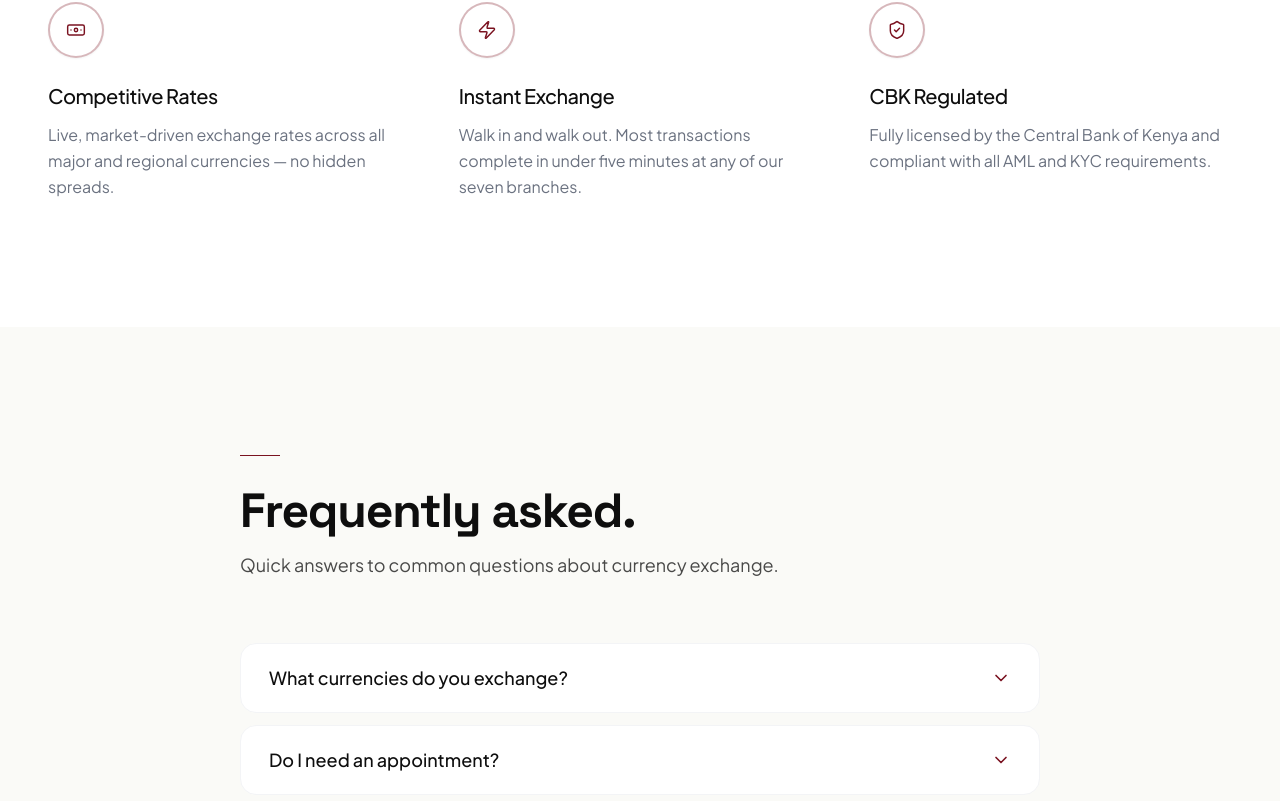
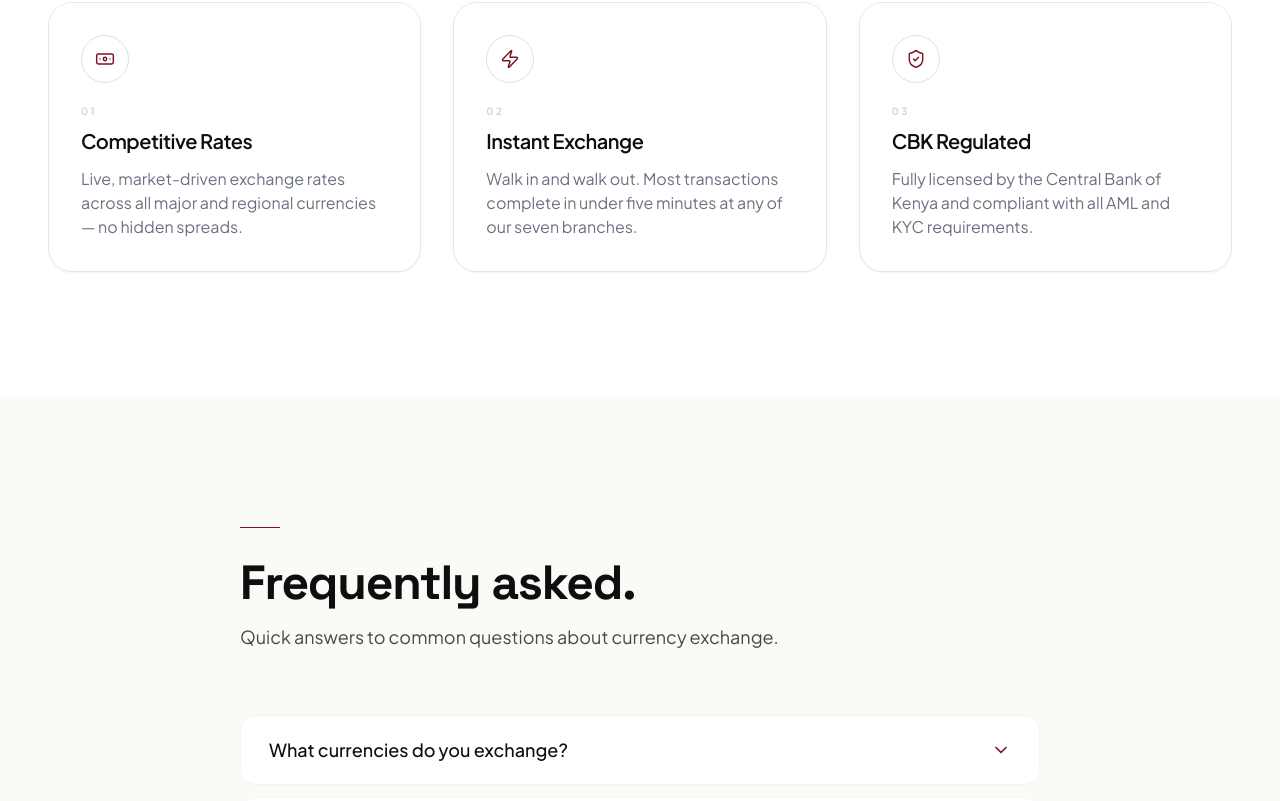
Before and after one commit to lumasia07/sunny-forex-web, a React (Vite) app: page /forex in a window 1280 px wide. Shown: the part 2239-3040 px from the top of the page. Built offline with nearby package versions, Linux system fonts and the light colour scheme.

Commit message:
Refactor Forex component to enhance layout and animations by introducing ForexFeatureCard and FaqItem components, improving visual presentation and interactivity.

```diff
--- a/src/pages/Forex.tsx
+++ b/src/pages/Forex.tsx
@@ -1,5 +1,5 @@
-import React from 'react';
-import { motion } from 'framer-motion';
+import React, { useState } from 'react';
+import { motion, AnimatePresence } from 'framer-motion';
 import { PageHero } from '../components/PageHero';
 import { RatesStrip } from '../components/RatesStrip';
 import { CtaBand } from '../components/CtaBand';
@@ -62,7 +62,132 @@ const faqs = [
   }
 ];
 
+function ForexFeatureCard({
+  feature,
+  index,
+}: {
+  feature: (typeof features)[number];
+  index: number;
+}) {
+  const Icon = feature.icon;
+
+  return (
+    <motion.div
+      initial={{ opacity: 0, y: 20 }}
+      whileInView={{ opacity: 1, y: 0 }}
+      viewport={{ once: true }}
+      transition={{ duration: 0.6, delay: index * 0.15 }}
+      whileHover={{ y: -4 }}
+      className="group relative h-full overflow-hidden rounded-2xl sm:rounded-3xl border border-gray-200 bg-white shadow-sm hover:shadow-xl hover:border-[#7A1220]/40 transition-all duration-500"
+    >
+      <div className="absolute inset-0 bg-white" />
+      <div className="absolute inset-0 bg-[#7A1220] opacity-0 transition-opacity duration-500 group-hover:opacity-[0.88]" />
+
+      <div className="relative z-10 flex flex-col p-6 sm:p-8 group-hover:[&_*]:text-white">
+        <motion.div
+          className="w-11 h-11 sm:w-12 sm:h-12 rounded-full bg-[#7A1220]/8 border border-[#7A1220]/15 flex items-center justify-center mb-5 group-hover:bg-white/10 group-hover:border-white/30 transition-colors duration-500"
+          whileHover={{ scale: 1.12, rotate: 8 }}
+          transition={{ type: 'spring', stiffness: 400, damping: 16 }}
+        >
+          <Icon className="w-5 h-5 text-[#7A1220] group-hover:text-white transition-colors duration-500" strokeWidth={1.75} />
+        </motion.div>
+
+        <span className="text-[10px] font-bold tracking-[0.25em] uppercase text-gray-300 group-hover:text-white/40 transition-colors duration-500 mb-2">
+          0{index + 1}
+        </span>
+
+        <h3 className="text-lg sm:text-xl font-semibold text-[#0E0E0E] group-hover:text-white mb-3 transition-colors duration-500">
+          {feature.title}
+        </h3>
+
+        <p className="text-sm sm:text-base text-gray-500 group-hover:text-white/90 font-normal leading-relaxed transition-colors duration-500">
+          {feature.description}
+        </p>
+      </div>
+    </motion.div>
+  );
+}
+
+function FaqItem({
+  faq,
+  index,
+  isOpen,
+  onToggle,
+}: {
+  faq: (typeof faqs)[number];
+  index: number;
+  isOpen: boolean;
+  onToggle: (index: number) => void;
+}) {
+  const isActive = isOpen;
+
+  return (
+    <motion.div
+      initial={{ opacity: 0, y: 10 }}
+      whileInView={{ opacity: 1, y: 0 }}
+      viewport={{ once: true }}
+      transition={{ duration: 0.4, delay: index * 0.05 }}
+      className={`group relative overflow-hidden rounded-2xl border transition-all duration-500 ${
+        isActive
+          ? 'border-[#7A1220]/40 shadow-lg'
+          : 'border-gray-100 bg-white hover:border-[#7A1220]/40 hover:shadow-md'
+      }`}
+    >
+      <div className="absolute inset-0 bg-white" />
+      <div
+        className={`absolute inset-0 bg-[#7A1220] transition-opacity duration-500 ${
+          isActive ? 'opacity-[0.88]' : 'opacity-0 group-hover:opacity-[0.88]'
+        }`}
+      />
+
+      <button
+        type="button"
+        aria-expanded={isOpen}
+        onClick={() => onToggle(index)}
+        className="relative z-10 flex w-full items-center justify-between gap-6 px-7 py-5 text-left"
+      >
+        <span
+          className={`text-base md:text-lg font-medium transition-colors duration-500 ${
+            isActive ? 'text-white' : 'text-[#0E0E0E] group-hover:text-white'
+          }`}
+        >
+          {faq.q}
+        </span>
+        <ChevronDown
+          className={`w-5 h-5 flex-shrink-0 transition-all duration-500 ${
+            isActive
+              ? 'rotate-180 text-white'
+              : 'text-[#7A1220] group-hover:text-white'
+          }`}
+        />
+      </button>
+
+      <AnimatePresence initial={false}>
+        {isOpen && (
+          <motion.div
+            key="content"
+            initial={{ height: 0, opacity: 0 }}
+            animate={{ height: 'auto', opacity: 1 }}
+            exit={{ height: 0, opacity: 0 }}
+            transition={{ duration: 0.35, ease: [0.16, 1, 0.3, 1] }}
+            className="relative z-10 overflow-hidden"
+          >
+            <div className="px-7 pb-6 text-white/90 font-normal leading-relaxed">
+              {faq.a}
+            </div>
+          </motion.div>
+        )}
+      </AnimatePresence>
+    </motion.div>
+  );
+}
+
 export function Forex() {
+  const [openFaq, setOpenFaq] = useState<number | null>(null);
+
+  const toggleFaq = (index: number) => {
+    setOpenFaq((current) => (current === index ? null : index));
+  };
   return (
     <>
       <PageHero
@@ -158,26 +283,9 @@ export function Forex() {
             </p>
           </div>
 
-          <div className="grid grid-cols-1 md:grid-cols-3 gap-12">
+          <div className="grid grid-cols-1 md:grid-cols-3 gap-4 sm:gap-6 md:gap-8">
             {features.map((feature, index) => (
-              <motion.div
-                key={feature.title}
-                initial={{ opacity: 0, y: 20 }}
-                whileInView={{ opacity: 1, y: 0 }}
-                viewport={{ once: true }}
-                transition={{ duration: 0.6, delay: index * 0.15 }}
-                className="flex flex-col"
-              >
-                <div className="w-14 h-14 rounded-full bg-white border-2 border-[#7A1220]/30 flex items-center justify-center mb-6 shadow-sm">
-                  <feature.icon className="w-5 h-5 text-[#7A1220]" strokeWidth={1.75} />
-                </div>
-                <h3 className="text-xl font-medium text-[#0E0E0E] mb-3">
-                  {feature.title}
-                </h3>
-                <p className="text-gray-500 font-light leading-relaxed">
-                  {feature.description}
-                </p>
-              </motion.div>
+              <ForexFeatureCard key={feature.title} feature={feature} index={index} />
             ))}
           </div>
         </div>
@@ -198,24 +306,13 @@ export function Forex() {
 
           <div className="space-y-3">
             {faqs.map((faq, index) => (
-              <motion.details
-                key={index}
-                initial={{ opacity: 0, y: 10 }}
-                whileInView={{ opacity: 1, y: 0 }}
-                viewport={{ once: true }}
-                transition={{ duration: 0.4, delay: index * 0.05 }}
-                className="group bg-white border border-gray-100 rounded-2xl overflow-hidden"
-              >
-                <summary className="flex items-center justify-between gap-6 px-7 py-5 cursor-pointer list-none">
-                  <span className="text-base md:text-lg font-medium text-[#0E0E0E]">
-                    {faq.q}
-                  </span>
-                  <ChevronDown className="w-5 h-5 text-[#7A1220] group-open:rotate-180 transition-transform flex-shrink-0" />
-                </summary>
-                <div className="px-7 pb-6 text-gray-500 font-light leading-relaxed">
-                  {faq.a}
-                </div>
-              </motion.details>
+              <FaqItem
+                key={faq.q}
+                faq={faq}
+                index={index}
+                isOpen={openFaq === index}
+                onToggle={toggleFaq}
+              />
             ))}
           </div>
 
```
